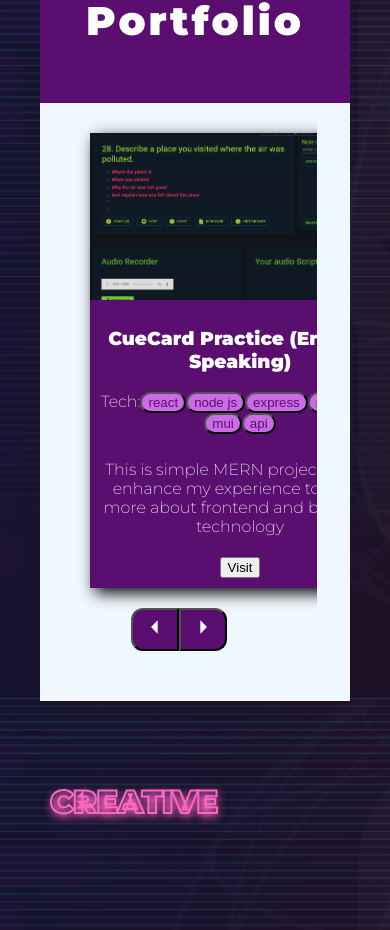
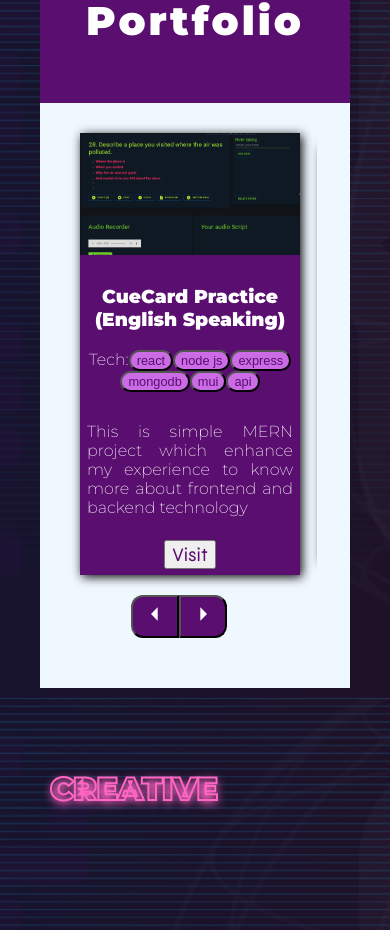
Before and after one commit to mdsoliman64/myportfolio, a React (Create React App) app: page / in a window 390 px wide. Shown: the part 5210-6140 px from the top of the page. Built offline with nearby package versions, Linux system fonts and the light colour scheme.

Commit message:
responsive issue fix on portfolio section

```diff
--- a/src/Portfolio/Test-Portfolio/CarouselPortfolio.css
+++ b/src/Portfolio/Test-Portfolio/CarouselPortfolio.css
@@ -1,7 +1,8 @@
 #CarouselPortfolio{
     display: flex;
     transition: 1s ease-in-out;
-    width:20%;
+    width:90%;
+
 
 }
 .CP-card{
@@ -14,14 +15,23 @@
     transition: 1s ease-in-out;
     padding-bottom: 10px;
     box-shadow: 5px 5px 15px #000;
+
+}
+.CP-card button{
+    font-size: 1rem;
 }
 .CP-card img{
 width: 300px;
 height: auto;
 
 }
+.CP-body{
+    text-align: justify;
+    padding: 15px;
+}
+
 .CP-head, .CP-body{
-    padding:5px;
+    padding:7px;
 }
 .CP-head button{
     background-color: #cb6ce6;
@@ -49,3 +59,26 @@ height: auto;
 .CP-button-container button:last-child{
     border-radius: 0px 12px 12px 0px;
 }
+@media screen and (max-width: 400px) {
+
+    .CP-card{
+        width:220px;
+        background-color: var(--Button);
+        margin:auto 10px;
+        font-family: "Montserrat";
+        text-align: center;
+        color:#fff;
+        transition: 1s ease-in-out;
+        padding-bottom: 6px;
+        box-shadow: 2px 2px 10px #000;
+
+    }
+    .CP-card button{
+        font-size: 0.8rem;
+    }
+    .CP-card img{
+    width: 220px;
+    height: auto;
+
+    }
+}
--- a/src/Portfolio/Test-Portfolio/CarouselPortfolio.js
+++ b/src/Portfolio/Test-Portfolio/CarouselPortfolio.js
@@ -19,7 +19,7 @@ function prevHandle(){
 }
     return(
         <>
-            <section id="CarouselPortfolio" style={{transform:`translateX(-${mbdevice ? imageIndex * 700 : imageIndex * 120}%)`,}}>
+            <section id="CarouselPortfolio" style={{transform:`translateX(-${mbdevice ? imageIndex * 130 : imageIndex * 120}%)`,}}>
                     {Products.map((item,index)=>{
                         return(
                             <div className="CP-card" key={index}>
@@ -37,7 +37,7 @@ function prevHandle(){
                             <div className="CP-body">
                                 <p> {item.des}</p>
                             </div>
-                            <button href={item.link}>Visit</button>
+                            <button><a href={item.link}>Visit</a></button>
                             </div>
                         )
                     })}
```
